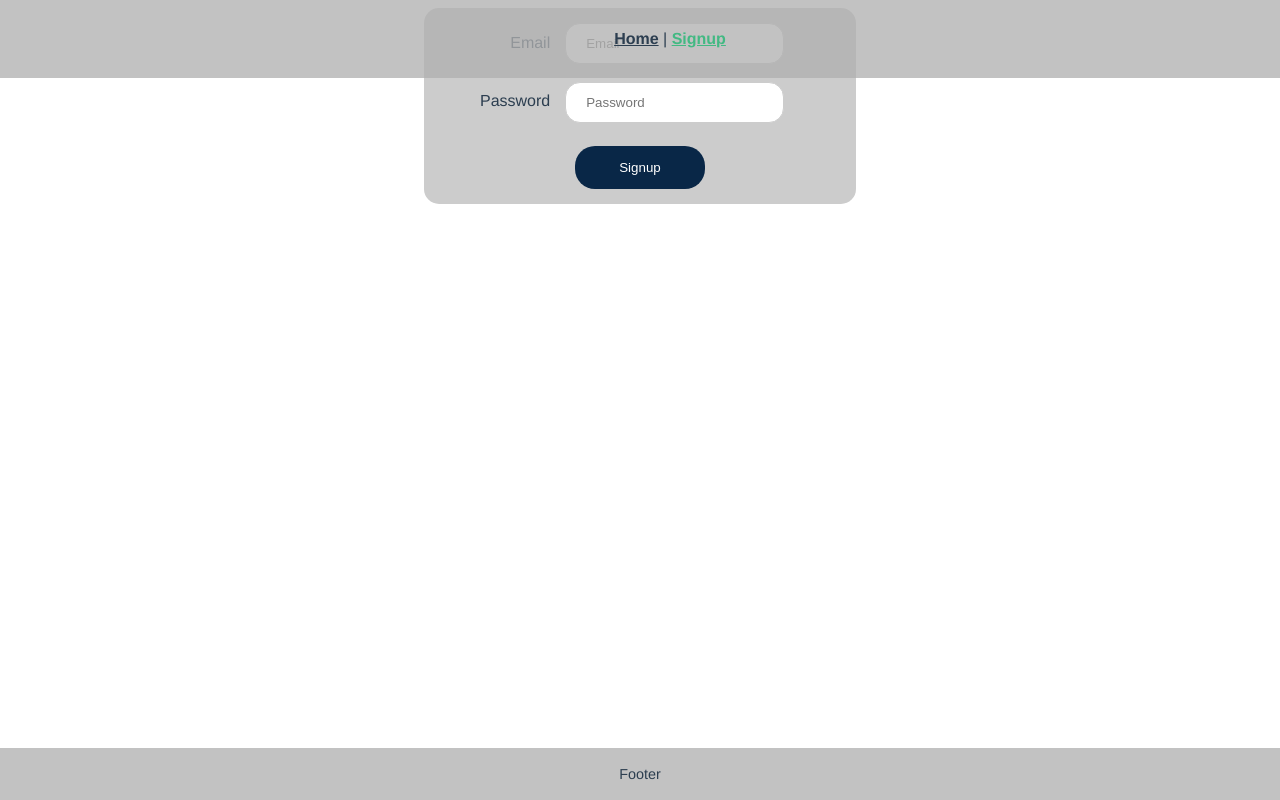
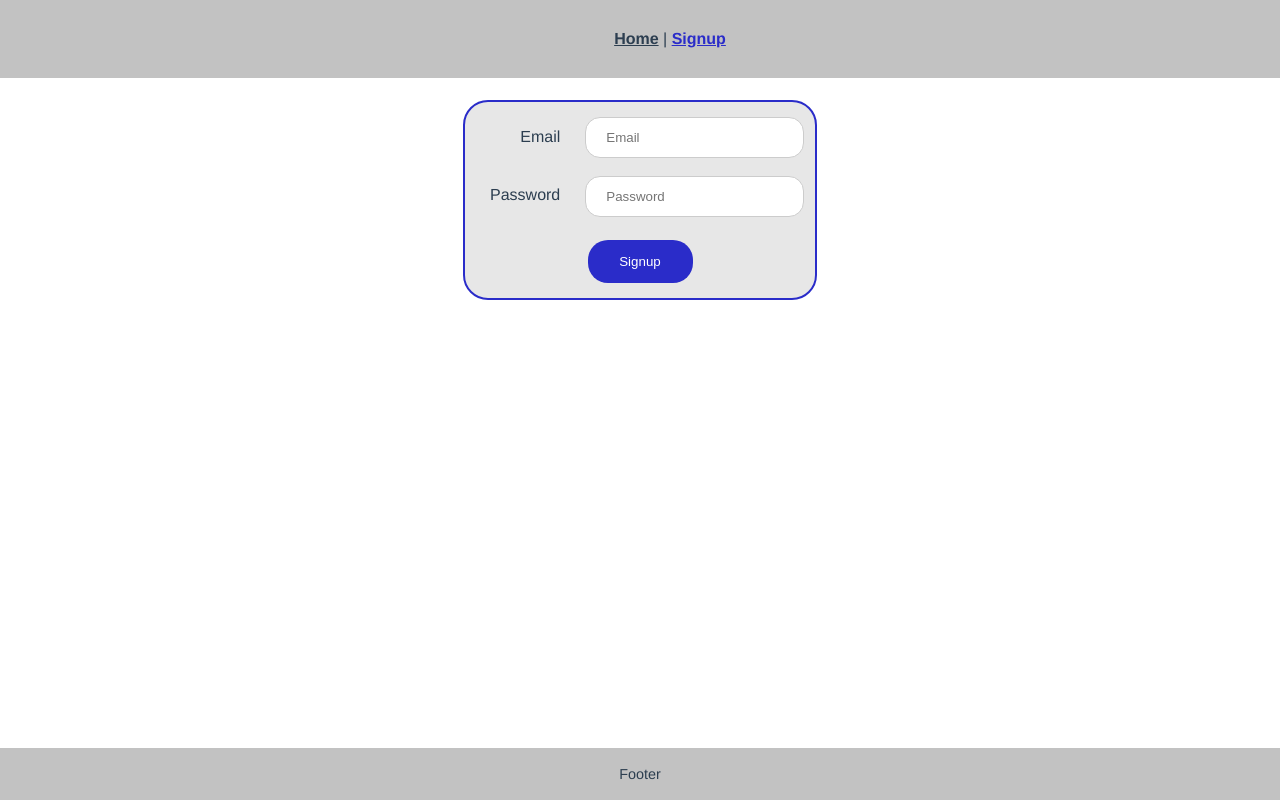
Before and after one commit to marelipartelpoeg/WADgroupS-HW3, a Vue app: page /#/signup in a window 1280 px wide. Built offline with nearby package versions, Linux system fonts and the light colour scheme.

Commit message:
more styling

```diff
--- a/src/App.vue
+++ b/src/App.vue
@@ -35,6 +35,6 @@ nav a {
 }
 
 nav a.router-link-exact-active {
-  color: #42b983;
+  color: #2a2cc9;
 }
 </style>
--- a/src/components/Post.vue
+++ b/src/components/Post.vue
@@ -51,6 +51,7 @@ export default {
 }
 
 .header {
+  margin-left: 30px;
   display: flex;
   align-items: center;
   gap: 170px;
@@ -66,6 +67,8 @@ export default {
 }
 
 .like-count {
+  position: relative;
+  top: -8px;
   font-weight: bold;
   margin-left: 10px;
 }
@@ -76,6 +79,7 @@ export default {
   background-position: center;
   background-size: contain;
   background-color: rgb(231, 231, 231);
+  margin-bottom: 10px;
   width: 30px;
   height: 30px;
   border: none;
--- a/src/views/MainView.vue
+++ b/src/views/MainView.vue
@@ -29,12 +29,14 @@ export default {
 
 <style scoped>
 .post-container {
+  margin-top: 50px;
   display: flex;
   align-items: center;
   flex-direction: column;
 }
 
 .reset-likes {
+  margin-bottom: 70px;
   position: sticky;
   bottom: 0;
 }
--- a/src/views/SignupView.vue
+++ b/src/views/SignupView.vue
@@ -13,11 +13,11 @@
                   <input type="text" placeholder="Email" name="email" required><br>
                   <input type="password" placeholder="Password" name="psw" required v-model="password">
                 </div>
-                </div>
+              </div><br>
               <button type="submit">Signup</button>
+              <p v-if="passwordValidationMessage">{{ passwordValidationMessage }}</p>
             </form><br>
           </div>
-        <p v-if="passwordValidationMessage">{{ passwordValidationMessage }}</p>
         </section>
       </main>
     </div>
@@ -93,13 +93,14 @@
 
 <style scoped>
 form {
-    background-color:#ccc;
-    border-radius: 15px;
+    border-radius: 25px;
+    border: 2px solid #2a2cc9;
+    background-color:rgb(231, 231, 231);
 }
 
 label {
     padding: 12px 15px;
-    margin: -1px 0px;
+    margin: -1px 10px;
     display: flex;
     flex-direction: column;
     align-items: flex-end;
@@ -115,7 +116,7 @@ input {
 }
 
 button {
-    background-color: #092747;
+    background-color: #2a2cc9;
     color: white;
     padding: 14px 20px;
     margin: 8px 0px 15px 0px;
@@ -135,6 +136,7 @@ button:hover {
 }
 
 .form-container {
+    margin-top: 100px;
     display: flex;
     align-items: center;
     flex-direction: column;
```
Also changed, not shown: 1 other file (tests, documents, lock files or other folders). Lines whose indentation alone changed are shown as unchanged.
